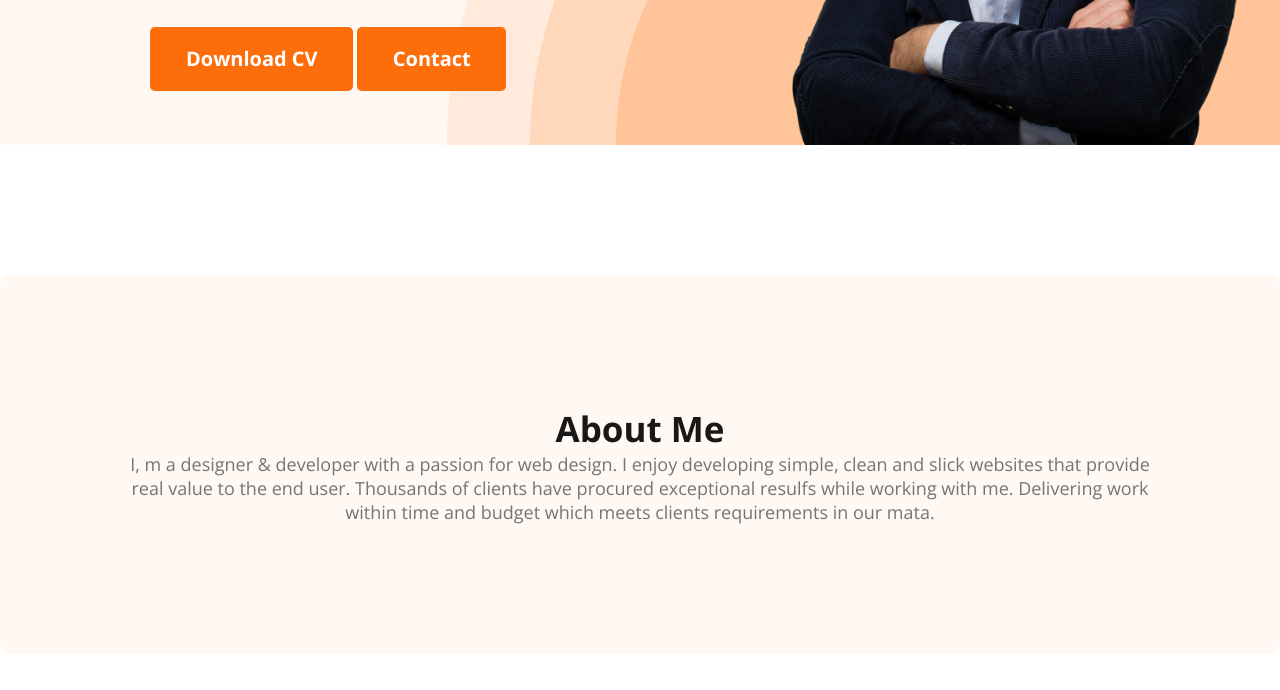
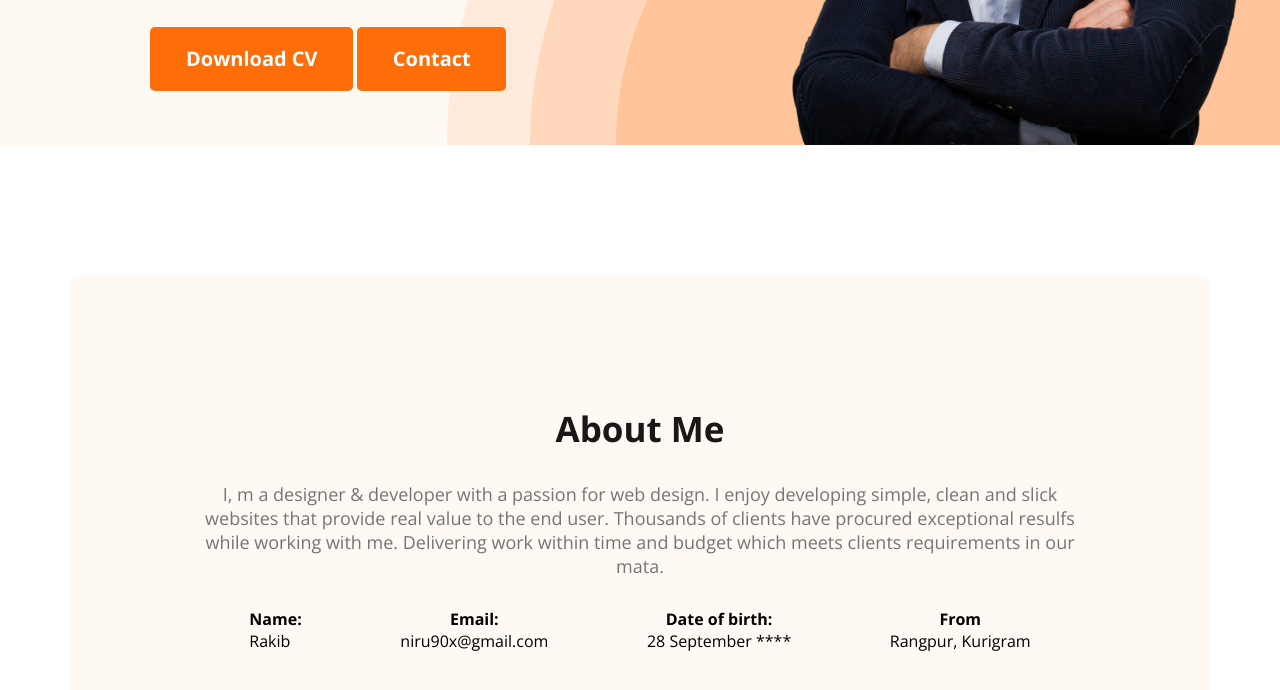
Before and after one commit to RAKIB90cm/devloper-porttfolio, a plain HTML site: page index.html in a window 1280 px wide. Shown: the part 528-1218 px from the top of the page. Drawn offline with nearby package versions, Linux system fonts and the light colour scheme.

Commit message:
added about

```diff
--- a/index.html
+++ b/index.html
@@ -40,6 +40,24 @@
             <p class="paragraph">
                 I, m a designer & developer with a passion for web design. I enjoy developing simple, clean and slick websites that provide real value to the end user. Thousands of clients have procured exceptional resulfs while working with me. Delivering work within time and budget which meets clients requirements in our mata.
             </p>
+            <div class="about-info-container">
+                <div class="about-info">
+                    <h4 class="info-title">Name:</h4>
+                    <p class="info-discription">Rakib</p>
+                </div>
+                <div class="about-info">
+                    <h4 class="info-title">Email:</h4>
+                    <p class="info-discription">niru90x@gmail.com</p>
+                </div>
+                <div class="about-info">
+                    <h4 class="info-title">Date of birth:</h4>
+                    <p class="info-discription">28 September ****</p>
+                </div>
+                <div class="about-info">
+                    <h4 class="info-title">From</h4>
+                    <p class="info-discription">Rangpur, Kurigram</p>
+                </div>
+            </div>
         </section>
     </main>
     <footer>
--- a/styles/style.css
+++ b/styles/style.css
@@ -28,6 +28,7 @@
     text-align: center;
     font-size: 35px;
     font-weight: 700;
+    margin-bottom: 30px;
 }
 
 
@@ -120,17 +121,34 @@ nav a {
 }
 
 
- .about {
+.about {
         padding: 130px;
         border-radius: 10px;
         background: #FFF8F3;
         margin: 130px 0;
-    }
+}
 
-    .about .paragraph {
+
+.about .paragraph {
         color: #757575;
         font-size: 18px;
         font-weight: 400;
-        /* 166.667% */
         text-align: center;
-    }
+
+ }
+
+
+ main{
+    max-width: 1140px;
+    margin: 0 auto;
+ }
+
+ .about-info-container{
+    display: flex;
+    justify-content: space-around;
+    margin-top: 30px;
+ }
+
+ .info-title{
+    text-align: center;
+ }
```
